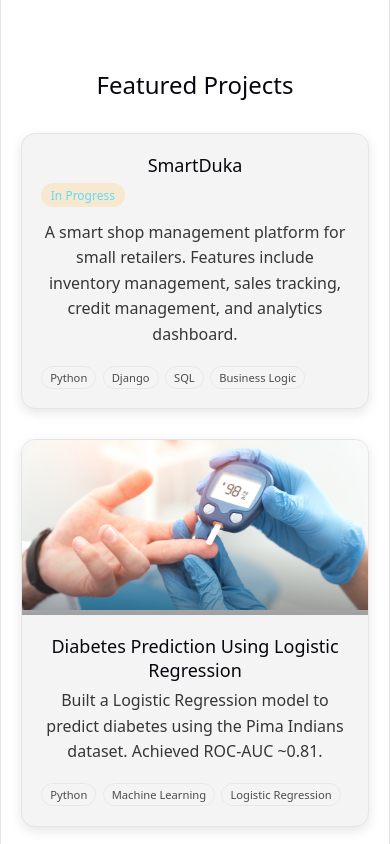
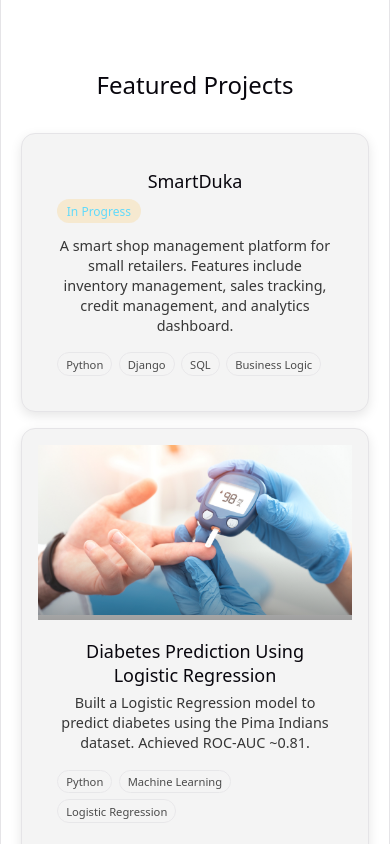
Before and after one commit to Michael-Nyawade/Michael-Nyawade.github.io, a React (Vite) app: page / in a window 390 px wide. Shown: the part 4540-5384 px from the top of the page. Built offline with nearby package versions, Linux system fonts and the light colour scheme.

Commit message:
Converted projects grid to vertical feed layout

```diff
--- a/src/styles/projects.css
+++ b/src/styles/projects.css
@@ -123,3 +123,31 @@
     height: 170px;
   }
 }
+
+/* MOBILE APP-LIKE FEED */
+@media (max-width: 768px) {
+  .project-grid {
+    display: flex;
+    flex-direction: column;
+    gap: 1rem;
+  }
+
+  .project-card {
+    width: 100%;
+    border-radius: 14px;
+  }
+
+  .project-inner {
+    padding: 1rem;
+  }
+
+  .project-description {
+    font-size: 0.9rem;
+    line-height: 1.4;
+  }
+
+  .project-card:active {
+    transform: scale(0.98);
+    transition: transform 0.15s ease;
+  }
+}
```
